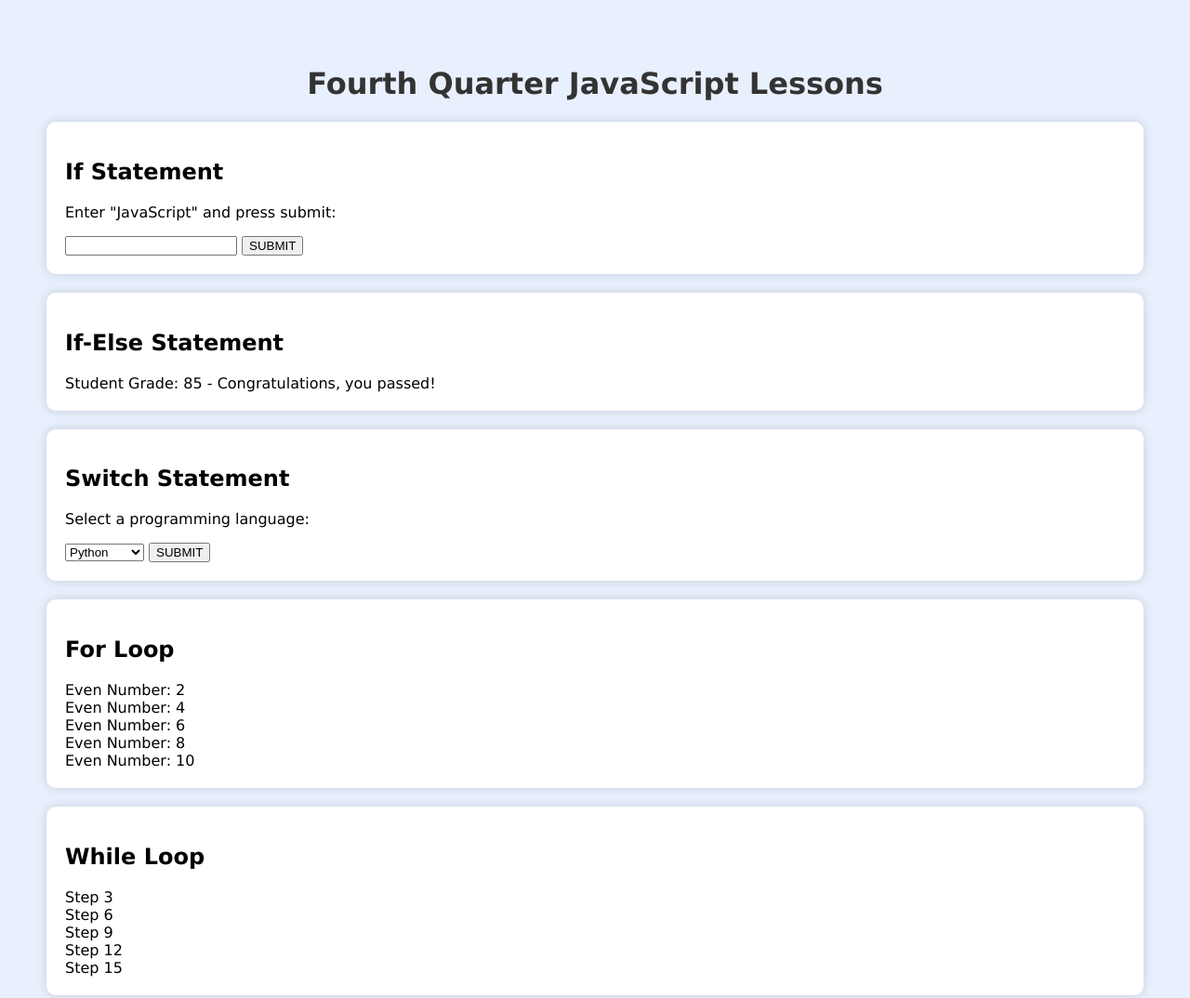
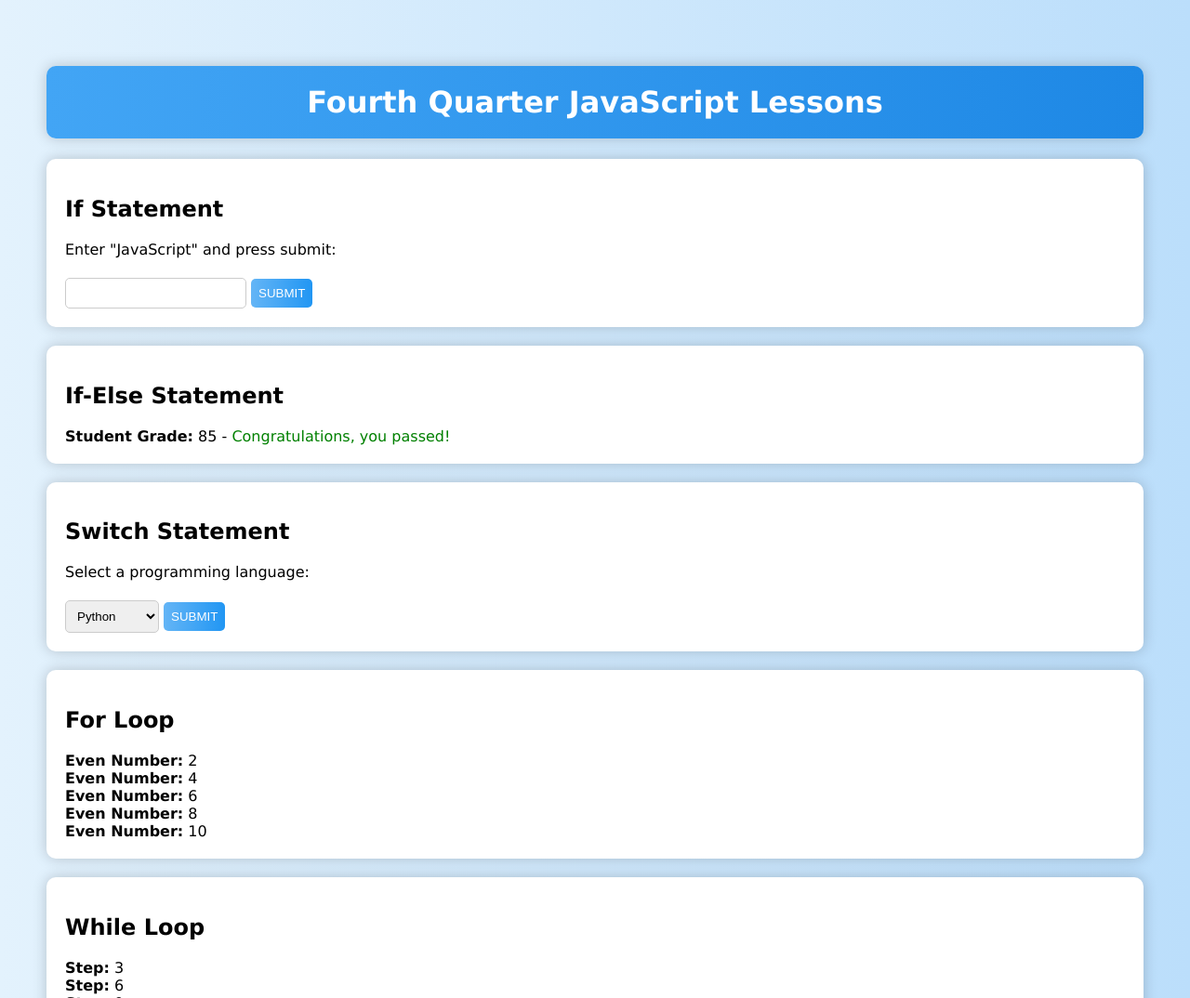
Before and after one commit to chrit1an/lesson, a plain HTML site: page index.html in a window 1280 px wide. Shown: the top 1074 px of the page at 93% size. Drawn offline with Linux system fonts and the light colour scheme.

Commit message:
Update and rename LESSON.html to index.html

```diff
--- a/LESSON.html
+++ b/index.html
@@ -3,10 +3,54 @@
 <head>
     <title>Fourth Quarter Lessons</title>
     <style>
-        body { font-family: Verdana, sans-serif; margin: 25px; padding: 25px; background-color: #e8f0fe; }
-        h1 { text-align: center; color: #333; }
-        .lesson { background: white; padding: 20px; margin: 20px 0; border-radius: 10px; box-shadow: 0 0 12px rgba(0,0,0,0.15); }
-        pre { background: #f0f0f0; padding: 12px; border-radius: 6px; overflow-x: auto; }
+        body {
+            font-family: Verdana, sans-serif;
+            margin: 25px;
+            padding: 25px;
+            background: linear-gradient(to right, #e3f2fd, #bbdefb);
+        }
+        h1 {
+            text-align: center;
+            color: #333;
+            background: linear-gradient(to right, #42a5f5, #1e88e5);
+            padding: 20px;
+            border-radius: 10px;
+            color: white;
+            box-shadow: 0 0 15px rgba(0,0,0,0.2);
+        }
+        .lesson {
+            background: white;
+            padding: 20px;
+            margin: 20px 0;
+            border-radius: 10px;
+            box-shadow: 0 0 15px rgba(0,0,0,0.2);
+            transition: transform 0.3s;
+        }
+        .lesson:hover {
+            transform: scale(1.02);
+        }
+        pre {
+            background: #f0f0f0;
+            padding: 12px;
+            border-radius: 6px;
+            overflow-x: auto;
+        }
+        input, select {
+            padding: 8px;
+            border-radius: 5px;
+            border: 1px solid #ccc;
+            margin-top: 5px;
+        }
+        input[type="button"] {
+            background: linear-gradient(to right, #64b5f6, #2196f3);
+            color: white;
+            border: none;
+            cursor: pointer;
+            transition: background 0.3s;
+        }
+        input[type="button"]:hover {
+            background: linear-gradient(to right, #1e88e5, #1976d2);
+        }
     </style>
 </head>
 <body>
@@ -22,9 +66,9 @@
         <script>
         function check() {
           if (document.example.answer.value=="JavaScript") {
-            document.write("Correct answer!");
+            alert("Correct answer!");
           } else {
-            document.write("Try again!");
+            alert("Try again!");
           }
         }
         </script>
@@ -34,11 +78,11 @@
         <h2>If-Else Statement</h2>
         <script>
         var grade = 85;
-        document.write("Student Grade: " + grade + " - ");
+        document.write("<strong>Student Grade:</strong> " + grade + " - ");
         if (grade >= 75) {
-          document.write("Congratulations, you passed!");
+          document.write("<span style='color:green;'>Congratulations, you passed!</span>");
         } else {
-          document.write("Unfortunately, you failed.");
+          document.write("<span style='color:red;'>Unfortunately, you failed.</span>");
         }
         </script>
     </div>
@@ -73,7 +117,7 @@
         <h2>For Loop</h2>
         <script>
         for (var i = 2; i <= 10; i+=2) {
-          document.write("Even Number: " + i + "<br>");
+          document.write("<strong>Even Number:</strong> " + i + "<br>");
         }
         </script>
     </div>
@@ -83,7 +127,7 @@
         <script>
         var i = 3;
         while (i <= 15) {
-          document.write("Step " + i + "<br>");
+          document.write("<strong>Step:</strong> " + i + "<br>");
           i+=3;
         }
         </script>
@@ -96,7 +140,7 @@
           if (i == 12) {
             break;
           }
-          document.write("Iteration: " + i + "<br>");
+          document.write("<strong>Iteration:</strong> " + i + "<br>");
         }
         </script>
     </div>
```
